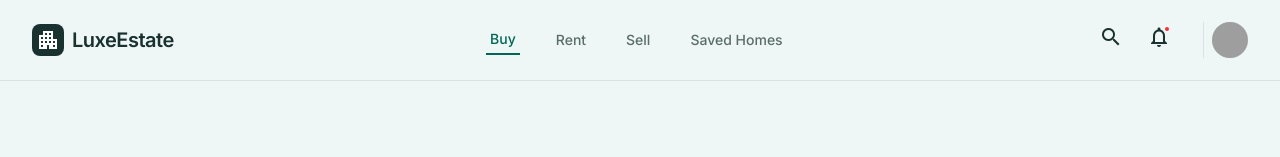
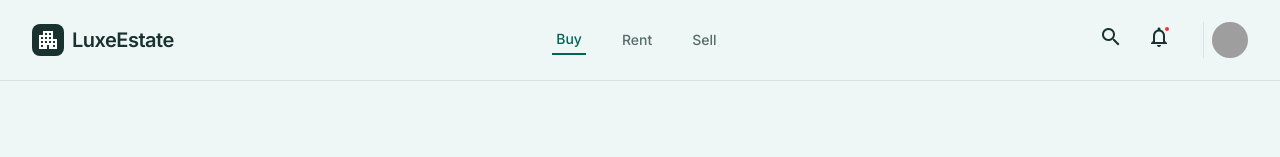
Before and after one commit to miguelex/deluxe-state, a Next.js app: page / in a window 1280 px wide. Shown: the top 157 px of the page. Built offline with nearby package versions, Linux system fonts and the light colour scheme; no server answers; the database is empty; grey boxes are pictures that could not be loaded.

Commit message:
feat: Add Navbar component and utility functions for fetching paginated and featured property data.

```diff
--- a/components/layout/Navbar.tsx
+++ b/components/layout/Navbar.tsx
@@ -21,9 +21,7 @@ export default function Navbar() {
                         <a className="text-nordic-dark/70 hover:text-nordic-dark font-medium text-sm hover:border-b-2 hover:border-nordic-dark/20 px-1 py-1 transition-all" href="#">
                             Sell
                         </a>
-                        <a className="text-nordic-dark/70 hover:text-nordic-dark font-medium text-sm hover:border-b-2 hover:border-nordic-dark/20 px-1 py-1 transition-all" href="#">
-                            Saved Homes
-                        </a>
+
                     </div>
                     <div className="flex items-center space-x-6">
                         <button className="text-nordic-dark hover:text-mosque transition-colors">
@@ -50,7 +48,7 @@ export default function Navbar() {
                     <a className="block px-3 py-2 rounded-md text-base font-medium text-mosque bg-mosque/10" href="#">Buy</a>
                     <a className="block px-3 py-2 rounded-md text-base font-medium text-nordic-dark hover:bg-black/5" href="#">Rent</a>
                     <a className="block px-3 py-2 rounded-md text-base font-medium text-nordic-dark hover:bg-black/5" href="#">Sell</a>
-                    <a className="block px-3 py-2 rounded-md text-base font-medium text-nordic-dark hover:bg-black/5" href="#">Saved Homes</a>
+
                 </div>
             </div>
         </nav>
--- a/lib/getProperties.ts
+++ b/lib/getProperties.ts
@@ -31,16 +31,22 @@ export async function getFeaturedProperties(): Promise<Property[]> {
     const { data, error } = await supabase
         .from("properties")
         .select("*")
-        .eq("is_featured", true)
-        .order("created_at", { ascending: true });
+        .eq("is_featured", true);
 
     if (error) {
         console.error("Error fetching featured properties:", error.message);
         return [];
     }
 
-    return data ?? [];
+    const all = data ?? [];
+    // Fisher-Yates shuffle, then pick max 2
+    for (let i = all.length - 1; i > 0; i--) {
+        const j = Math.floor(Math.random() * (i + 1));
+        [all[i], all[j]] = [all[j], all[i]];
+    }
+    return all.slice(0, 2);
 }
+
 
 export async function getMarketProperties(
     page: number = 1,
```
